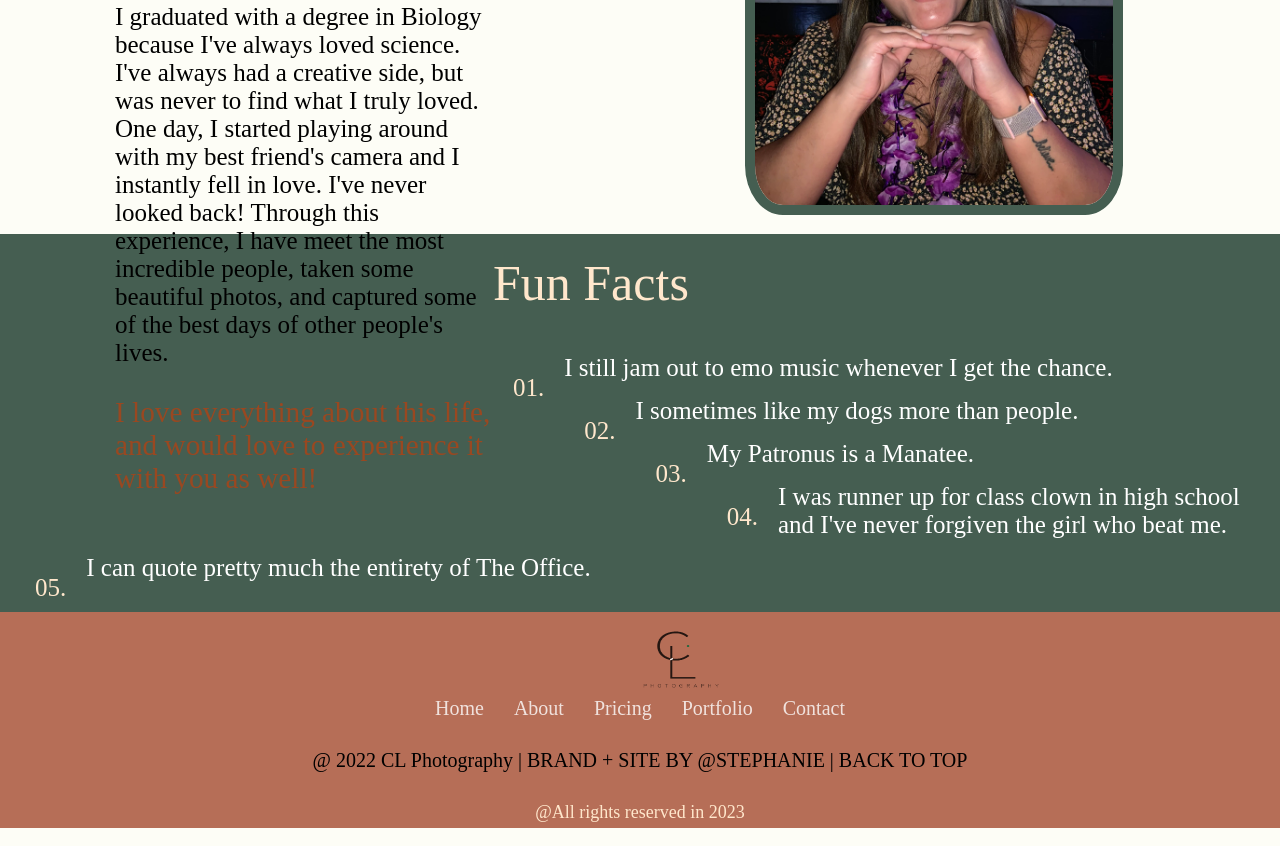
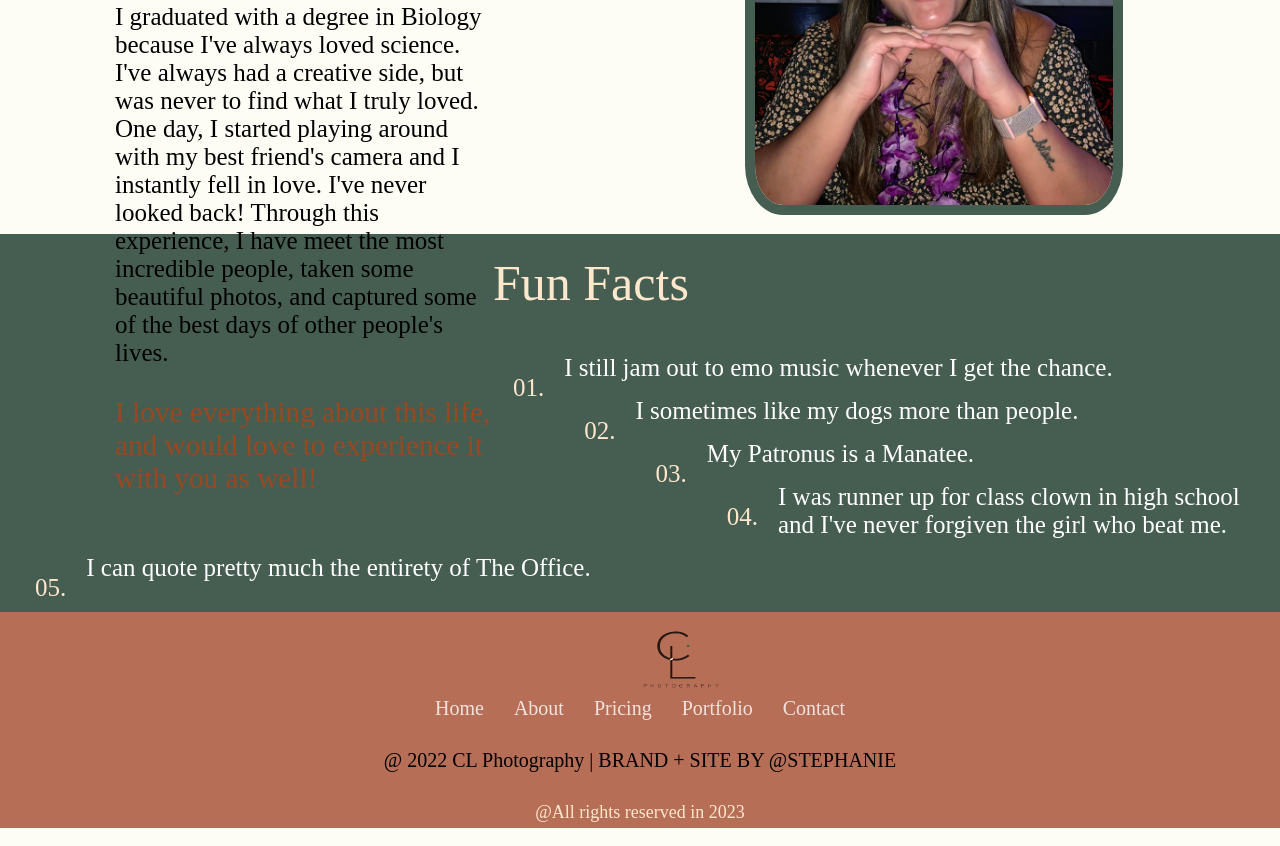
Before and after one commit to Sherrera90/CL-Photography, a plain HTML site: page about.html in a window 1280 px wide. Shown: the part 817-1663 px from the top of the page. Drawn offline with Linux system fonts and the light colour scheme; a web font is replaced by a local one.

Commit message:
menus
deleted the old menu

```diff
--- a/about.html
+++ b/about.html
@@ -26,19 +26,6 @@
                 <li><a href="contact.html" class="links"> Contact </a></li>
             </ul>
         </nav>
-        <!------
-            <nav class="hidden-menu">
-                <input type ="checkbox" id="menu">
-                <label class="label-color" for ="menu"> CL |<strong>Photography</strong></label>
-            <ul class ="menu-content">
-                <li class="nav-links"> <a href="/index.html"> Home </a></li>
-                <li class="nav-links"> <a href="/about.html"> About </a></li>
-                <li class="nav-links"> <a href="/price.html"> Pricing</a></li>
-                <li class="nav-links"> <a href="https://dreamcapturesphotography.pixieset.com">Portfolio</a></li>
-                <li class="nav-links"> <a href="contact"> Contact </a></li>
-            </ul>
-        </nav>
-        ---->
         <section class="about-top">
             <h1> The Girl Behind The Camera </h1>
         </section>
@@ -93,7 +80,7 @@
                 <a class="nav-link" href="/contact.html">Contact</a>
             </li>
         </ul>
-        <p>@ 2022 CL Photography | BRAND + SITE BY @STEPHANIE | BACK TO TOP</p>
+        <p>@ 2022 CL Photography | BRAND + SITE BY @STEPHANIE</p>
         <p class="copyright"> @All rights reserved in 2023</p>
     </footer>
     <script src="script.js"> </script>
```
